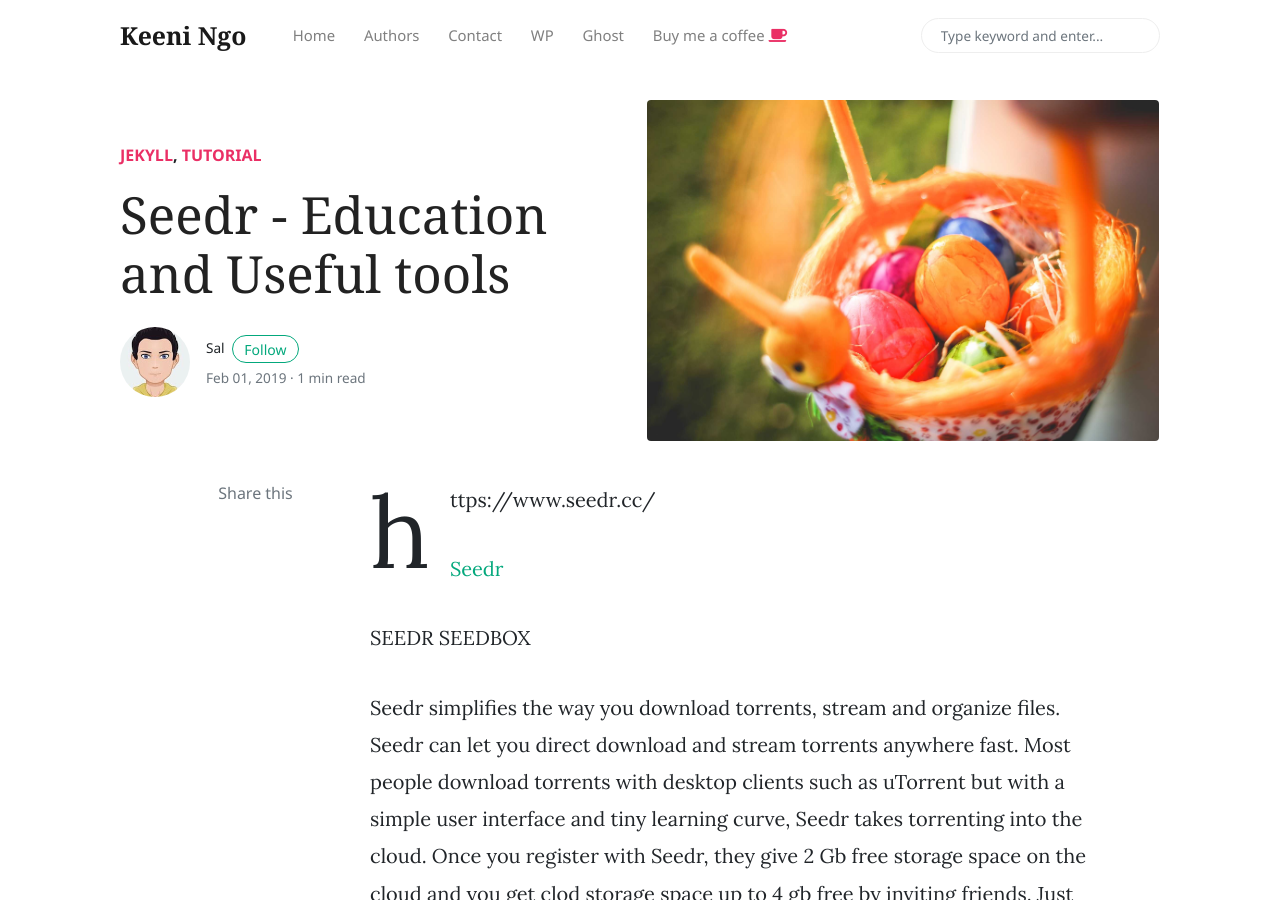
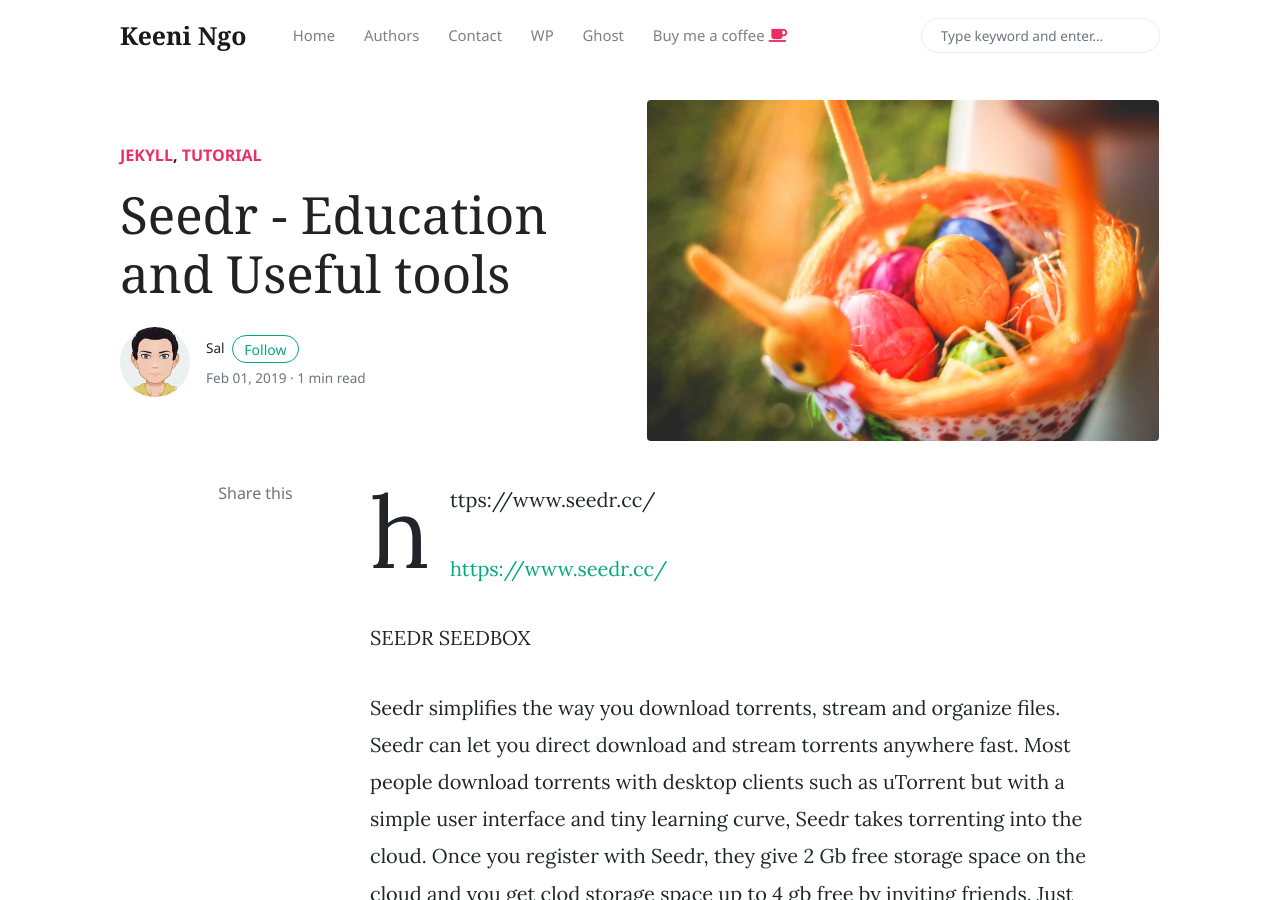
Before and after one commit to kotobuki09/kngo, a Jekyll site: the page built from _posts/2019-02-01-education.md, in a window 1280 px wide and 900 px high. Built offline with Jekyll 4.4.1, drawn with Linux system fonts in a browser that asks for light colours; nearby versions of some CDN libraries; comment, search, counter and statistics services are not loaded; some of the changed lines change nothing that is shown.

Commit message:
Update 2019-02-01-education.md

```diff
--- a/_posts/2019-02-01-education.md
+++ b/_posts/2019-02-01-education.md
@@ -6,7 +6,7 @@ image: assets/images/3.jpg
 ---
 https://www.seedr.cc/
 
-[Seedr][jekyll-docs]
+[https://www.seedr.cc/][jekyll-docs]
 
 [jekyll-docs]: https://www.seedr.cc/
 
```
